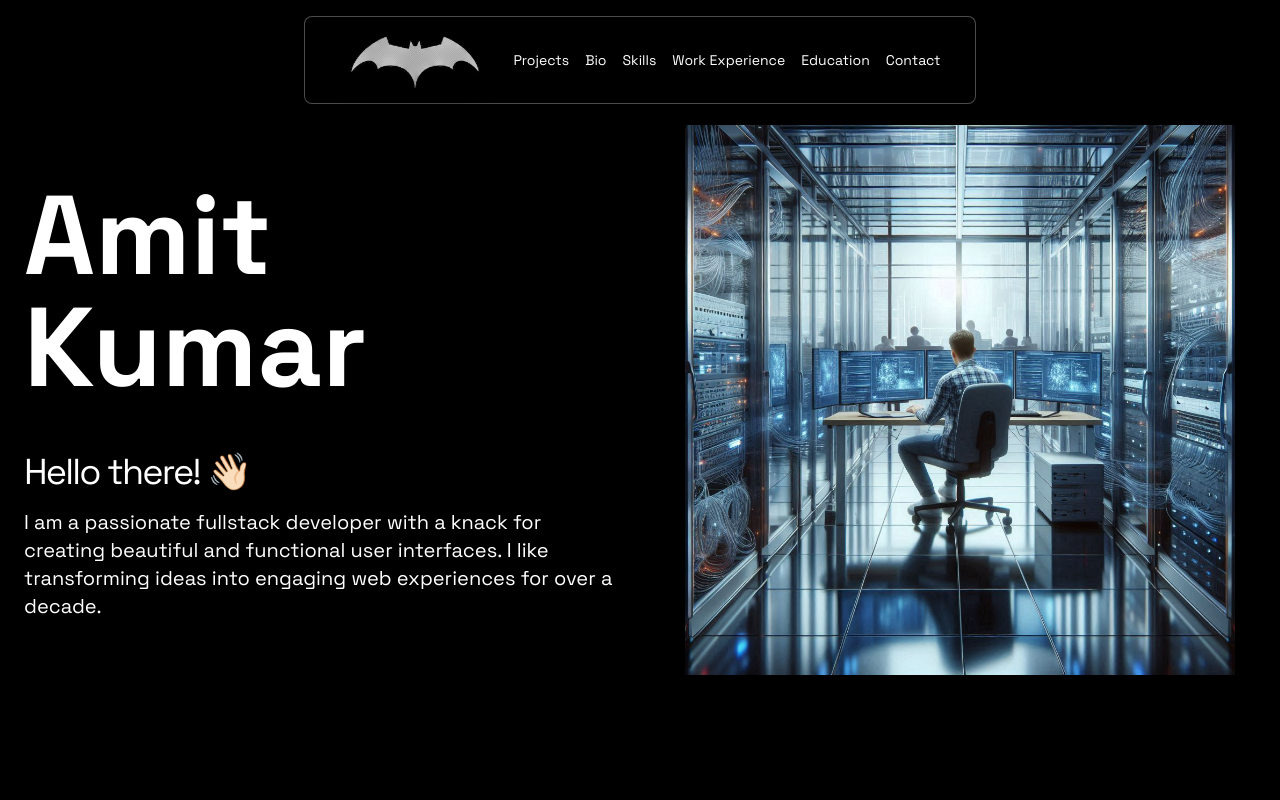
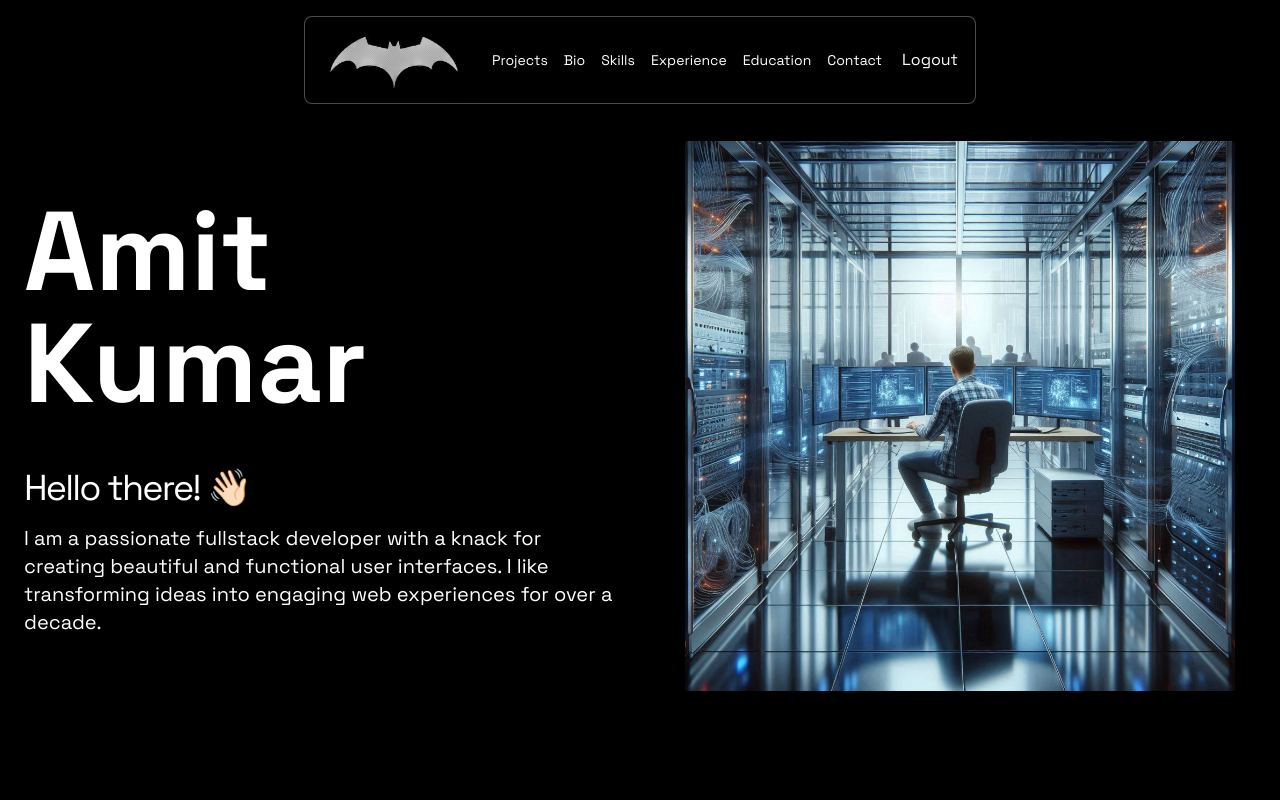
Before and after one commit to amit1924/Flask_Projects, a React (Vite) app in the folder frontend/: page / in a window 1280 px wide. Shown: the top 800 px of the page. Built offline with nearby package versions, Linux system fonts and the light colour scheme; sample sign-in values are in the browser's storage.

Commit message:
adding some features in frontend

```diff
--- a/frontend/src/pages/HeroSection.jsx
+++ b/frontend/src/pages/HeroSection.jsx
@@ -6,7 +6,7 @@ import { motion } from "framer-motion";
 
 const HeroSection = () => {
   return (
-    <section className="flex min-h-screen flex-wrap items-center">
+    <section className="flex min-h-screen flex-wrap items-center mt-4">
       <div className="w-full md:w-1/2 flex flex-col justify-center items-center md:items-start p-4">
         <motion.h2
           className="my-8 p-2 text-4xl font-bold md:text-5xl lg:text-[7rem]"
--- a/frontend/src/pages/Navbar.jsx
+++ b/frontend/src/pages/Navbar.jsx
@@ -3,8 +3,10 @@ import React, { useState } from "react";
 import logo from "../assets/bat.png";
 import { NAVIGATION_LINKS } from "../pages/constants";
 import { FaBars, FaTimes } from "react-icons/fa";
+import { useNavigate } from "react-router-dom";
 
 const Navbar = () => {
+  const navigate = useNavigate();
   const [isMobileMenuOpen, setIsMobileMenuOpen] = useState(false);
 
   const toggleMobileMenu = () => {
@@ -29,10 +31,17 @@ const Navbar = () => {
     }
   };
 
+  const handleLogout = (e) => {
+    e.preventDefault();
+    localStorage.removeItem("token");
+    navigate("/login");
+  };
+
   return (
-    <div className="">
-      <nav className="fixed left-0 right-0 top-4 z-50">
+    <div className="relative">
+      <nav className="fixed left-0 right-0 top-4 z-50 ">
         {/* Desktop Menu */}
+
         <div className="mx-auto hidden max-w-2xl items-center justify-center rounded-lg border border-stone-50/30 bg-black/20 py-3 backdrop-blur-lg lg:flex">
           <div className="flex justify-between items-center gap-6">
             <div className="">
@@ -58,6 +67,15 @@ const Navbar = () => {
                     </a>
                   </li>
                 ))}
+                <button
+                  className="
+
+          rounded-lg  hover:bg-red-950 transition-all duration-100 p-1 z-50"
+                  onClick={handleLogout}
+                >
+                  {" "}
+                  Logout
+                </button>
               </ul>
             </div>
           </div>
@@ -90,6 +108,15 @@ const Navbar = () => {
                   </a>
                 </li>
               ))}
+              <button
+                className="
+
+          rounded-lg p-3   hover:bg-green-700 transition-all duration-100 ease-in-out"
+                onClick={handleLogout}
+              >
+                {" "}
+                Logout
+              </button>
             </ul>
           )}
         </div>
--- a/frontend/src/pages/constants/index.jsx
+++ b/frontend/src/pages/constants/index.jsx
@@ -25,7 +25,7 @@ export const NAVIGATION_LINKS = [
   { label: "Projects", href: "#projects" },
   { label: "Bio", href: "#bio" },
   { label: "Skills", href: "#skills" },
-  { label: "Work Experience", href: "#work" },
+  { label: "Experience", href: "#work" },
   { label: "Education", href: "#education" },
   { label: "Contact", href: "#contact" },
 ];
```
